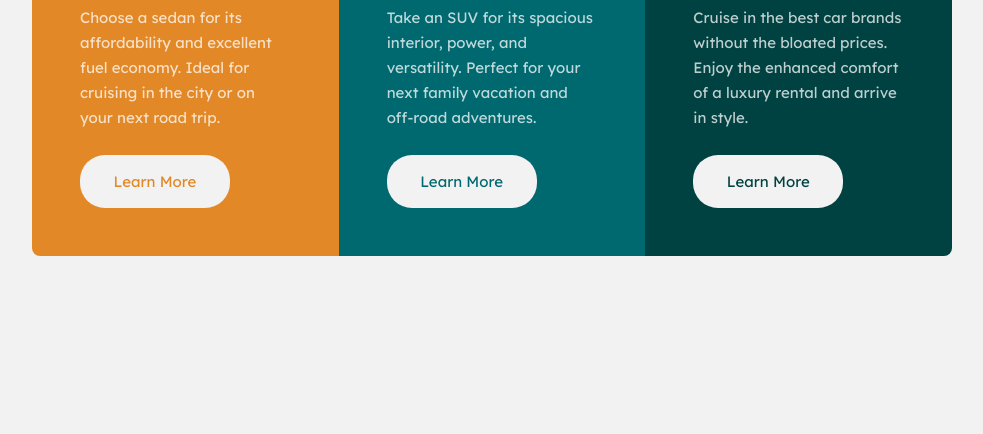
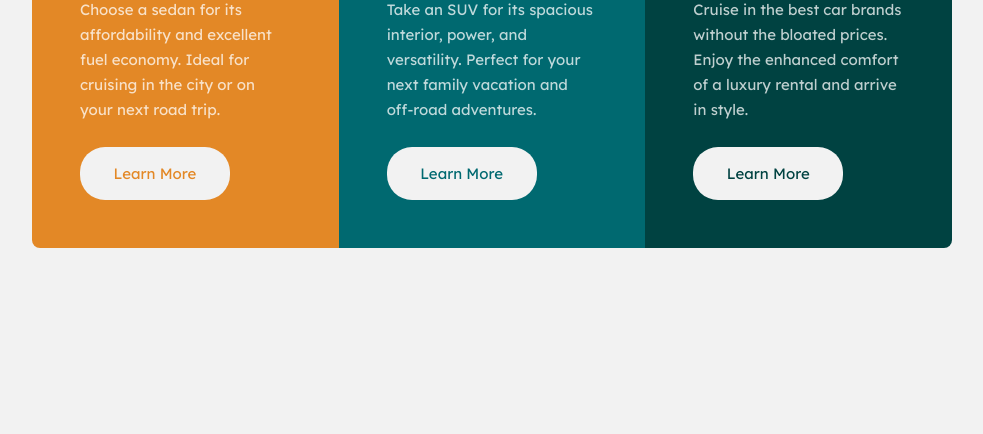
Before and after one commit to Saurav-98/FEM-3-column-preview-card-component, a website built with Vite: page index.html in a window 1280 px wide. Shown: the part 366-800 px from the top of the page, without its empty margins (148-1131 px from the left). Built offline with nearby package versions, Linux system fonts and the light colour scheme.

Commit message:
corrected minor bugs

```diff
--- a/styles.css
+++ b/styles.css
@@ -21,7 +21,6 @@ a {
   display: inline-block;
 }
 body {
-  font-size: 16px;
   background-color: var(--very-light-gray);
 
   font-family: "Lexend Deca", sans-serif;
@@ -31,7 +30,6 @@ body {
   font-weight: 400;
   display: grid;
   place-items: center;
-  height: 100vh;
 }
 
 .cards__container {
@@ -98,4 +96,7 @@ body {
     flex-direction: row;
     max-width: 57.5rem;
   }
+  body {
+    padding-block: 10.6875rem;
+  }
 }
```
